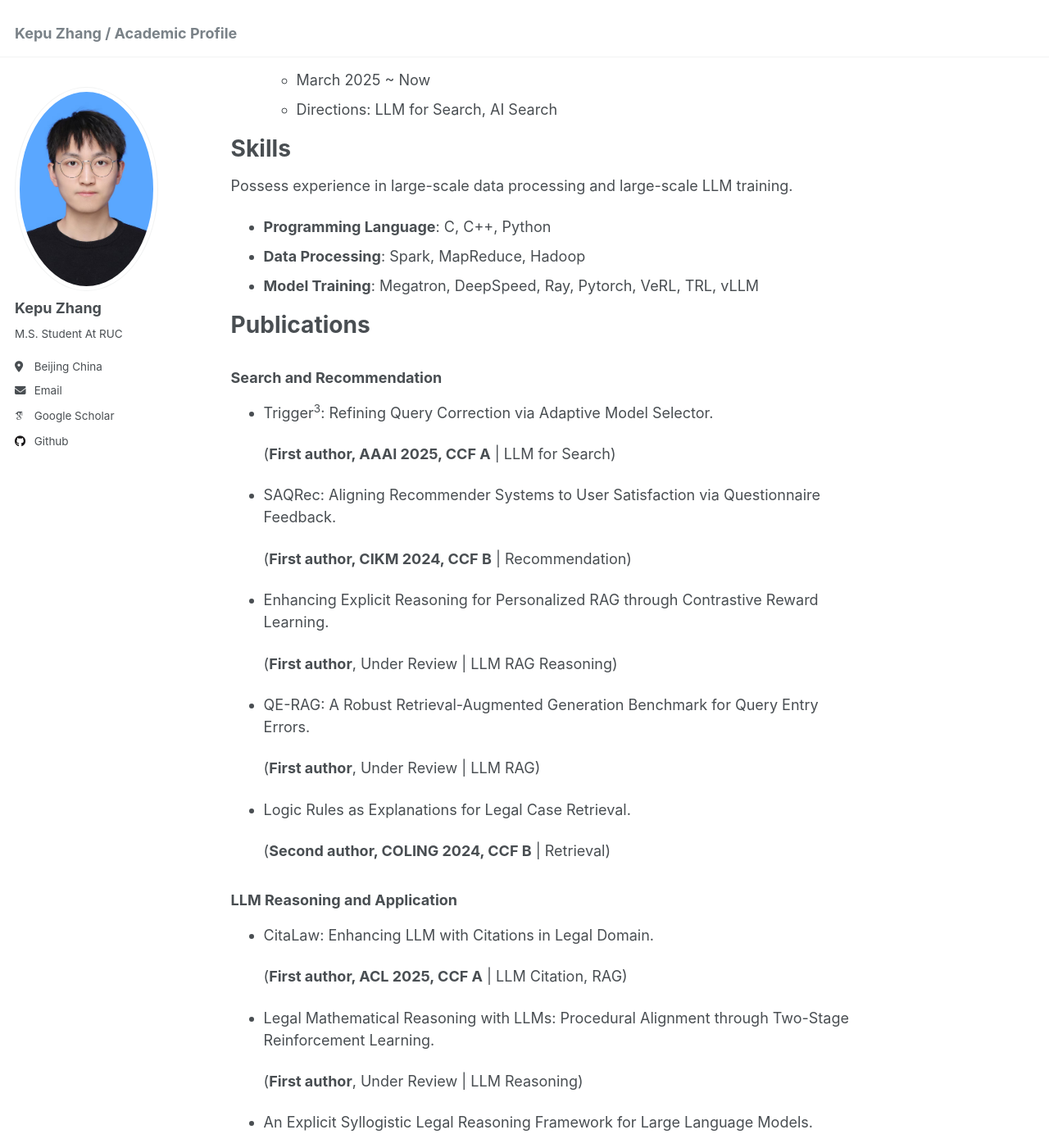
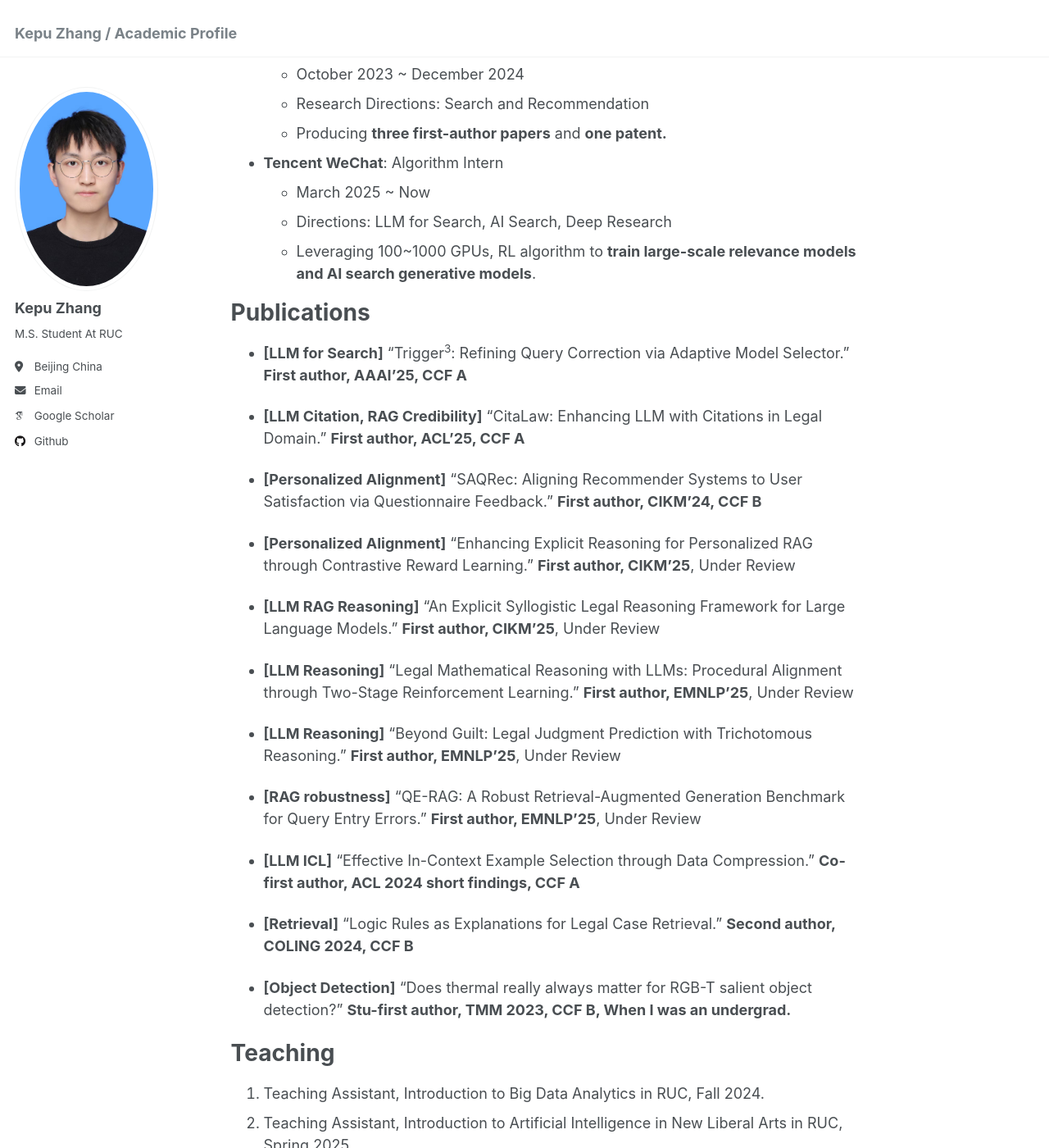
Before and after one commit to ke-01/ke-01.github.io, a Jekyll site: the page built from _pages/about.md, in a window 1280 px wide and 1400 px high, scrolled down 578 px. Shown: the whole window at 82% size. Built offline with Jekyll 4.4.1, drawn with Linux system fonts in a browser that asks for light colours; some web fonts are replaced; some of the changed text lies outside the part shown.

Commit message:
Update about.md

```diff
--- a/_pages/about.md
+++ b/_pages/about.md
@@ -7,7 +7,11 @@ redirect_from:
   - /about.html
 ---
 
-He is currently a master student at [Gaoling School of Artificial Intelligence, Renmin University of China](http://ai.ruc.edu.cn/english/index.htm). He is working in [IIR lab](https://ruc-iir-lab.github.io/). His supervisors are AP. [Xiao Zhang](https://scholar.google.com/citations?user=5FZ6wbAAAAAJ&hl=zh-CN&oi=ao) and Prof. [Jun Xu](https://scholar.google.com/citations?user=su14mcEAAAAJ). His major research interests are Search, Recommender Systems, LLM Reasoning and Application, Legal AI, etc.
+He is currently a master student at [Gaoling School of Artificial Intelligence, Renmin University of China](http://ai.ruc.edu.cn/english/index.htm). He is working in [IIR lab](https://ruc-iir-lab.github.io/). His supervisors are AP. [Xiao Zhang](https://scholar.google.com/citations?user=5FZ6wbAAAAAJ&hl=zh-CN&oi=ao) and Prof. [Jun Xu](https://scholar.google.com/citations?user=su14mcEAAAAJ). His major research interests are about **LLM for Search, LLM Application etc.**
+
+🎯 **Job seeking** now ｜ Class of **2026** Graduate ｜ **LLM for Search, AI Search, LLM Reasoning and Application, Deep Research etc**
+
+📬 Welcome to connect **(kepuzhang -AT- ruc.edu.cn)**
 
 Education
 ======
@@ -20,64 +24,46 @@ Work Experience
 - **Kuaishou**: Research Intern
   - October 2023 ~ December 2024
   - Research Directions: Search and Recommendation
+  - Producing **three first-author papers** and **one patent.**
 
-- **Tencent WeChat**: Intern
+- **Tencent WeChat**: Algorithm Intern
   - March 2025 ~ Now
-  - Directions: LLM for Search, AI Search
-
-Skills
-======
-Possess experience in large-scale data processing and large-scale LLM training.
-
-- **Programming Language**: C, C++, Python
-- **Data Processing**: Spark, MapReduce, Hadoop
-- **Model Training**: Megatron, DeepSpeed, Ray, Pytorch, VeRL, TRL, vLLM
+  - Directions: LLM for Search, AI Search, Deep Research
+  - Leveraging 100~1000 GPUs, RL algorithm to **train large-scale relevance models and AI search generative models**.
 
 Publications
 ============
-### Search and Recommendation
-* Trigger<sup>3</sup>: Refining Query Correction via Adaptive Model Selector.
+* **[LLM for Search]** "Trigger<sup>3</sup>: Refining Query Correction via Adaptive Model Selector." **First author, AAAI'25, CCF A**
 
-  (**First author, AAAI 2025, CCF A** \| LLM for Search)
+* **[LLM Citation, RAG Credibility]** "CitaLaw: Enhancing LLM with Citations in Legal Domain." **First author, ACL'25, CCF A**
 
-* SAQRec: Aligning Recommender Systems to User Satisfaction via Questionnaire Feedback.
+* **[Personalized Alignment]** "SAQRec: Aligning Recommender Systems to User Satisfaction via Questionnaire Feedback." **First author, CIKM'24, CCF B**
 
-  (**First author, CIKM 2024, CCF B** \| Recommendation)
+* **[Personalized Alignment]** "Enhancing Explicit Reasoning for Personalized RAG through Contrastive Reward Learning." **First author, CIKM'25**, Under Review
 
-* Enhancing Explicit Reasoning for Personalized RAG through Contrastive Reward Learning.
+* **[LLM RAG Reasoning]** "An Explicit Syllogistic Legal Reasoning Framework for Large Language Models." **First author, CIKM'25**, Under Review
 
-  (**First author**, Under Review \| LLM RAG Reasoning)
+* **[LLM Reasoning]** "Legal Mathematical Reasoning with LLMs: Procedural Alignment through Two-Stage Reinforcement Learning." **First author, EMNLP'25**, Under Review
 
-* QE-RAG: A Robust Retrieval-Augmented Generation Benchmark for Query Entry Errors.
+* **[LLM Reasoning]** "Beyond Guilt: Legal Judgment Prediction with Trichotomous Reasoning." **First author, EMNLP'25**, Under Review
 
-  (**First author**, Under Review \| LLM RAG)
+* **[RAG robustness]** "QE-RAG: A Robust Retrieval-Augmented Generation Benchmark for Query Entry Errors." **First author, EMNLP'25**, Under Review
 
-* Logic Rules as Explanations for Legal Case Retrieval.
+* **[LLM ICL]** "Effective In-Context Example Selection through Data Compression." **Co-first author, ACL 2024 short findings, CCF A**
 
-  (**Second author, COLING 2024, CCF B** \| Retrieval)
+* **[Retrieval]** "Logic Rules as Explanations for Legal Case Retrieval." **Second author, COLING 2024, CCF B**
 
-### LLM Reasoning and Application
-* CitaLaw: Enhancing LLM with Citations in Legal Domain.
+* **[Object Detection]** "Does thermal really always matter for RGB-T salient object detection?" **Stu-first author, TMM 2023, CCF B, When I was an undergrad.**
 
-  (**First author, ACL 2025, CCF A** \| LLM Citation, RAG)
 
-* Legal Mathematical Reasoning with LLMs: Procedural Alignment through Two-Stage Reinforcement Learning.
-
-  (**First author**, Under Review \| LLM Reasoning)
-
-* An Explicit Syllogistic Legal Reasoning Framework for Large Language Models.
-
-  (**First author**, Under Review \| LLM RAG Reasoning)
-
-* Effective In-Context Example Selection through Data Compression.
-
-  (**Co-first author, ACL 2024 short findings, CCF A** \| LLM ICL)
-
-* Does thermal really always matter for RGB-T salient object detection?
-
-  (**Stu-first author, TMM 2023, CCF B** \| object detection)
 
 Teaching
 ======
 1. Teaching Assistant, Introduction to Big Data Analytics in RUC, Fall 2024.
 2. Teaching Assistant, Introduction to Artificial Intelligence in New Liberal Arts in RUC, Spring 2025.
+
+Skills
+======
+Possess experience in large-scale LLM training.
+- **LLM Training**: Megatron, DeepSpeed, Ray, VeRL, vLLM, SGLang
+- **Others**: C, C++, Python, Pytorch, TRL, Spark, MapReduce, Hadoop
```
